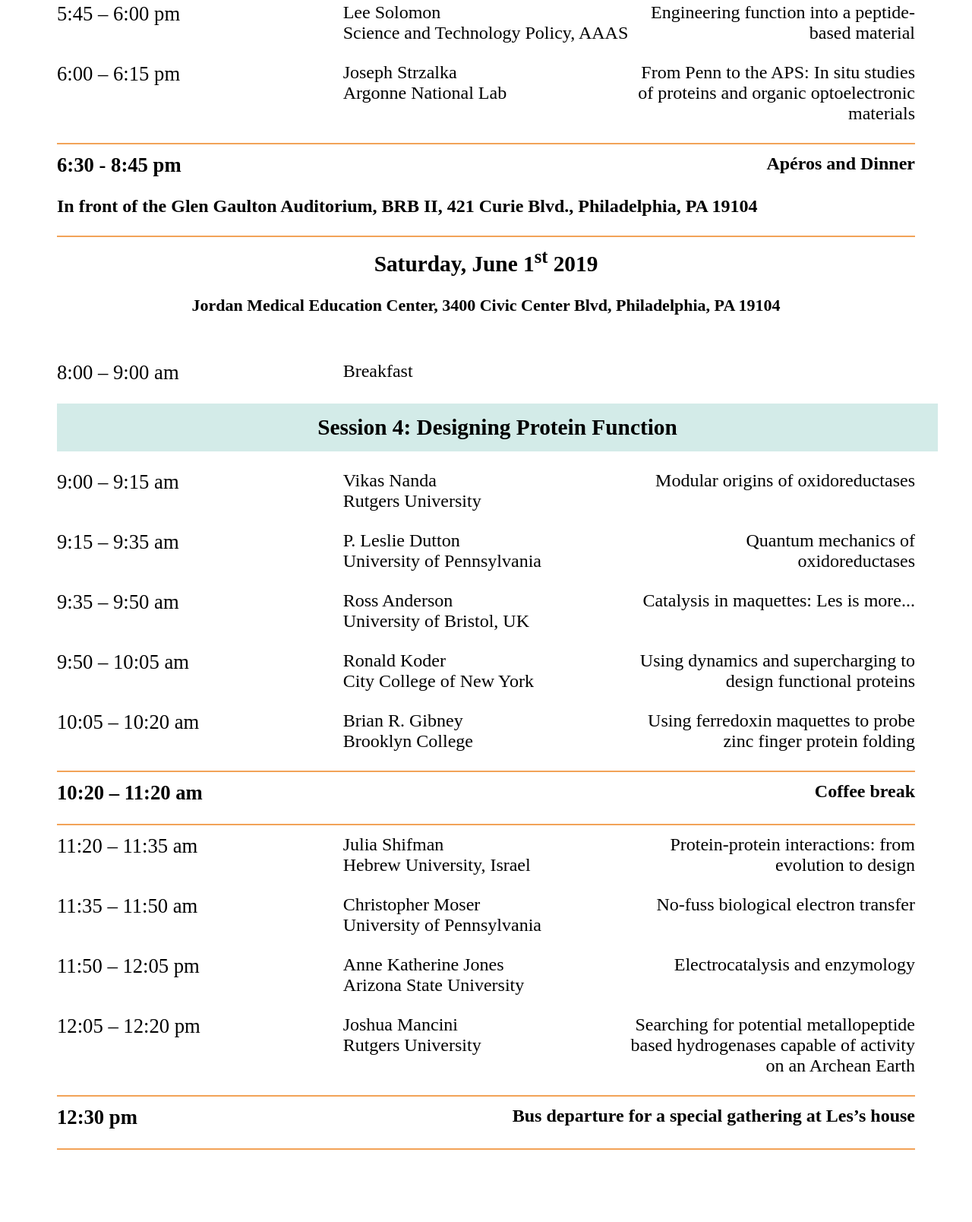
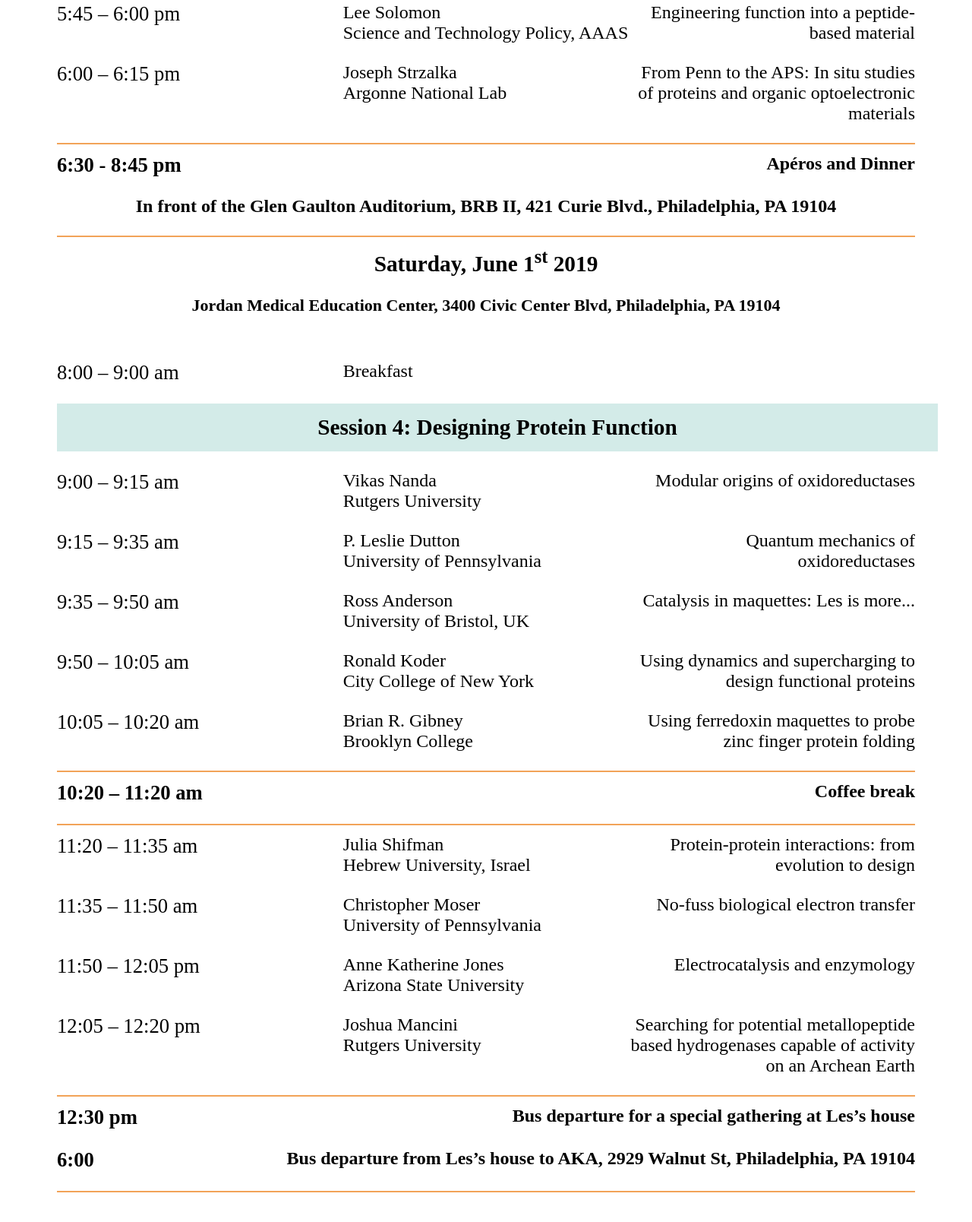
Before and after one commit to dianamariedischer/lesfest2019, a plain HTML site: page index.html in a window 1280 px wide. Shown: the part 3944-5552 px from the top of the page at 76% size. Drawn offline with nearby package versions, Linux system fonts and the light colour scheme.

Commit message:
Update index.html

```diff
--- a/index.html
+++ b/index.html
@@ -417,7 +417,7 @@ $(document).ready(function(){
     </div>
   </div>
 	<div class="row">
-    <div class="columnname" style="font-weight: bold">
+    <div class="columnname" style="font-weight: bold; text-align: center">
         In front of the Glen Gaulton Auditorium, BRB II, 421 Curie Blvd., Philadelphia, PA 19104
     </div>
   </div>
@@ -566,11 +566,15 @@ $(document).ready(function(){
 		<hr color="#f2a358">
 	<div class="row">
     <div class="columntime" style="font-weight: bold">
-        12:30 pm
-    </div>
+        12:30 pm</div>
     <div style="font-weight: bold">
-        Bus departure for a special gathering at Les’s house
-    </div>
+        Bus departure for a special gathering at Les’s house </div>
+  </div>
+ <div class="row">
+    <div class="columntime" style="font-weight: bold">
+        6:00 </div>
+    <div style="font-weight: bold">
+        Bus departure from Les’s house to AKA, 2929 Walnut St, Philadelphia, PA 19104 </div>
   </div>
 		<hr color="#f2a358">
 	</section>
```
